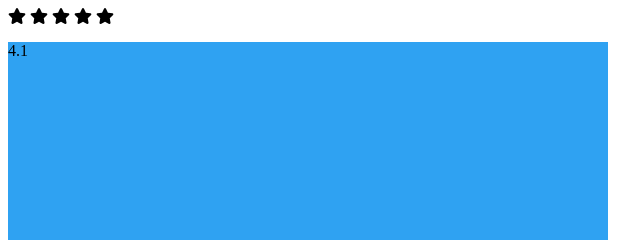
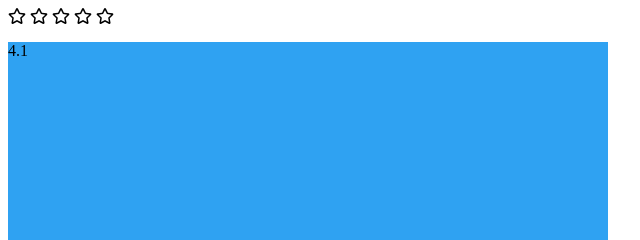
Before and after one commit to manegame/MyBookingsRater, a plain HTML site: page index.html in a window 1280 px wide. Shown: the top 240 px of the page, 0-640 px from the left. Drawn offline with Linux system fonts and the light colour scheme.

Commit message:
added empty stars

```diff
--- a/index.html
+++ b/index.html
@@ -15,11 +15,11 @@
   </head>
 
   <body>
-    <i class="fas fa-star"></i>
-    <i class="fas fa-star"></i>
-    <i class="fas fa-star"></i>
-    <i class="fas fa-star"></i>
-    <i class="fas fa-star"></i>
+    <i class="far fa-star"></i>
+    <i class="far fa-star"></i>
+    <i class="far fa-star"></i>
+    <i class="far fa-star"></i>
+    <i class="far fa-star"></i>
     <div id='rater'>
       <!-- app is inserted here -->
     </div>
--- a/main.js
+++ b/main.js
@@ -4,6 +4,10 @@ let parent = null
 // define global style variables
 const bookingStyles = {
   blue: '#2fa2f2'
+}
+
+function starInteraction(event) {
+  console.log(event.currentTarget)
 }
 
 function init() {
```
